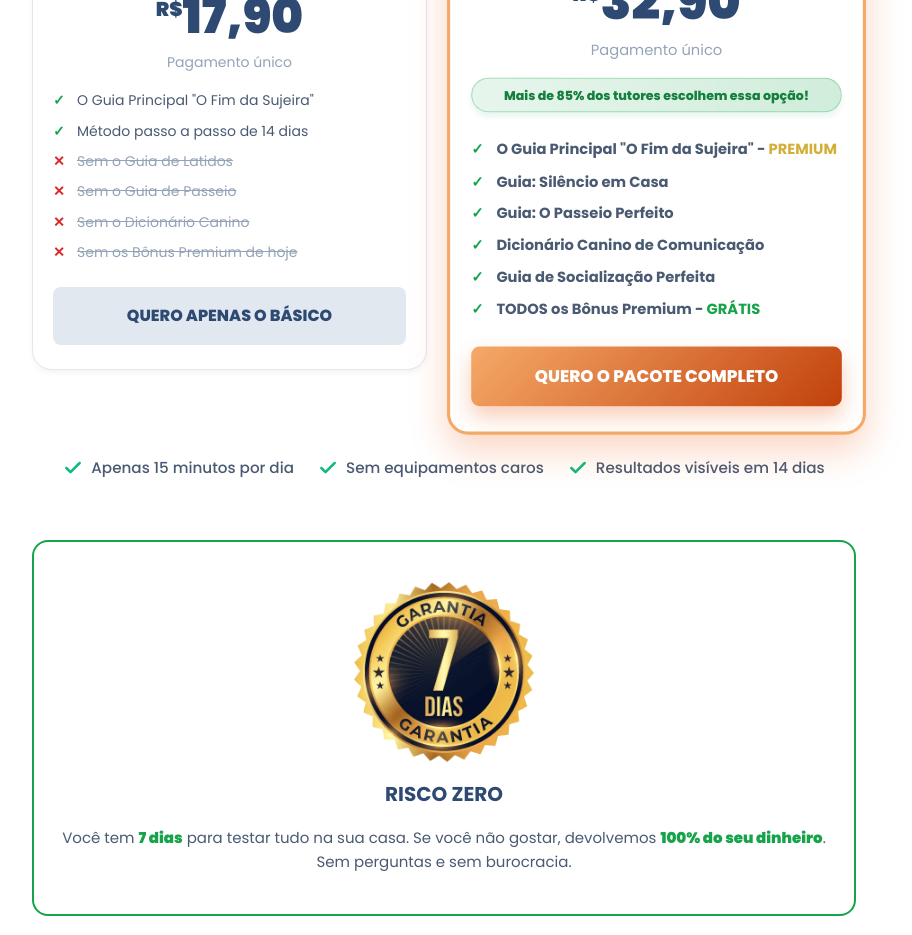
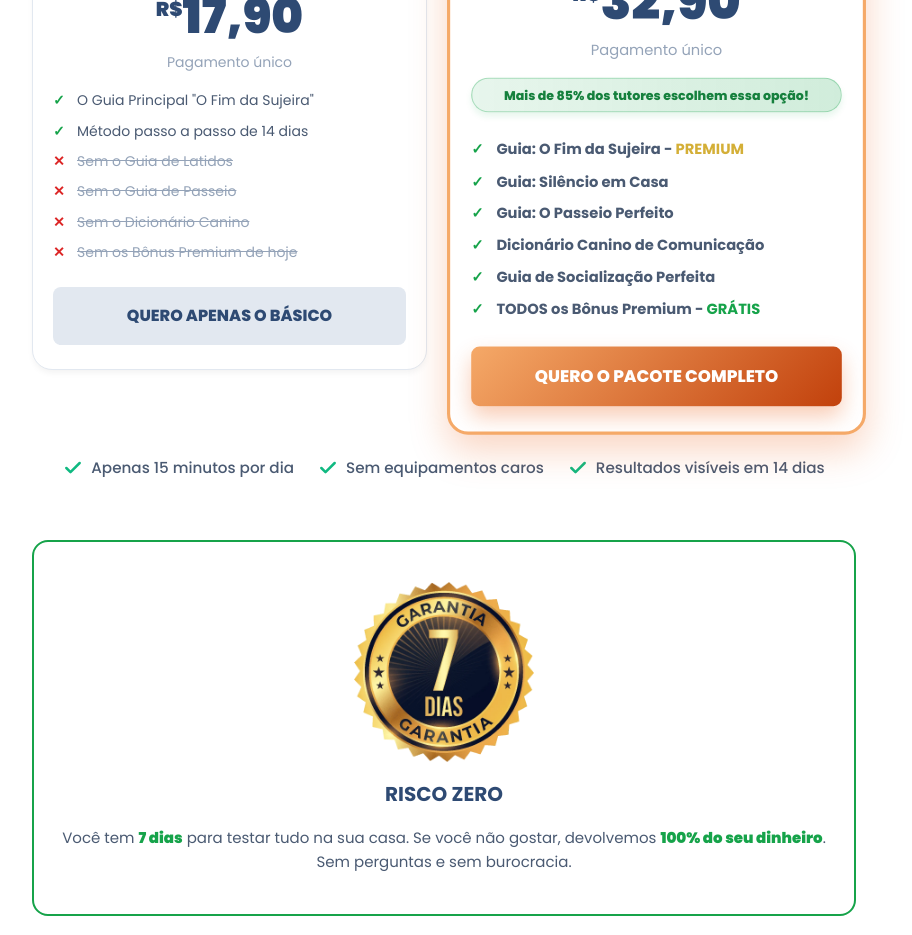
Before and after one commit to joaozaguini/adestra-facil-web, a Next.js app: page /xixi-e-coco in a window 1280 px wide. Shown: the part 4900-5835 px from the top of the page, without its empty margins (196-1108 px from the left). Built offline with nearby package versions, Linux system fonts and the light colour scheme.

Commit message:
copy: update text in complete plan card

```diff
--- a/app/xixi-e-coco/page.jsx
+++ b/app/xixi-e-coco/page.jsx
@@ -367,7 +367,7 @@ export default function XixiECocoPage() {
                 <p className="plan-installments">Pagamento único</p>
                 <div className="plan-social">Mais de 85% dos tutores escolhem essa opção!</div>
                 <ul className="plan-features">
-                  <li><strong>O Guia Principal "O Fim da Sujeira" - <span style={{color: '#d4af37', fontWeight: 'bold'}}>PREMIUM</span></strong></li>
+                  <li><strong>Guia: O Fim da Sujeira - <span style={{color: '#d4af37', fontWeight: 'bold'}}>PREMIUM</span></strong></li>
                   <li><strong>Guia: Silêncio em Casa</strong></li>
                   <li><strong>Guia: O Passeio Perfeito</strong></li>
                   <li><strong>Dicionário Canino de Comunicação</strong></li>
```
